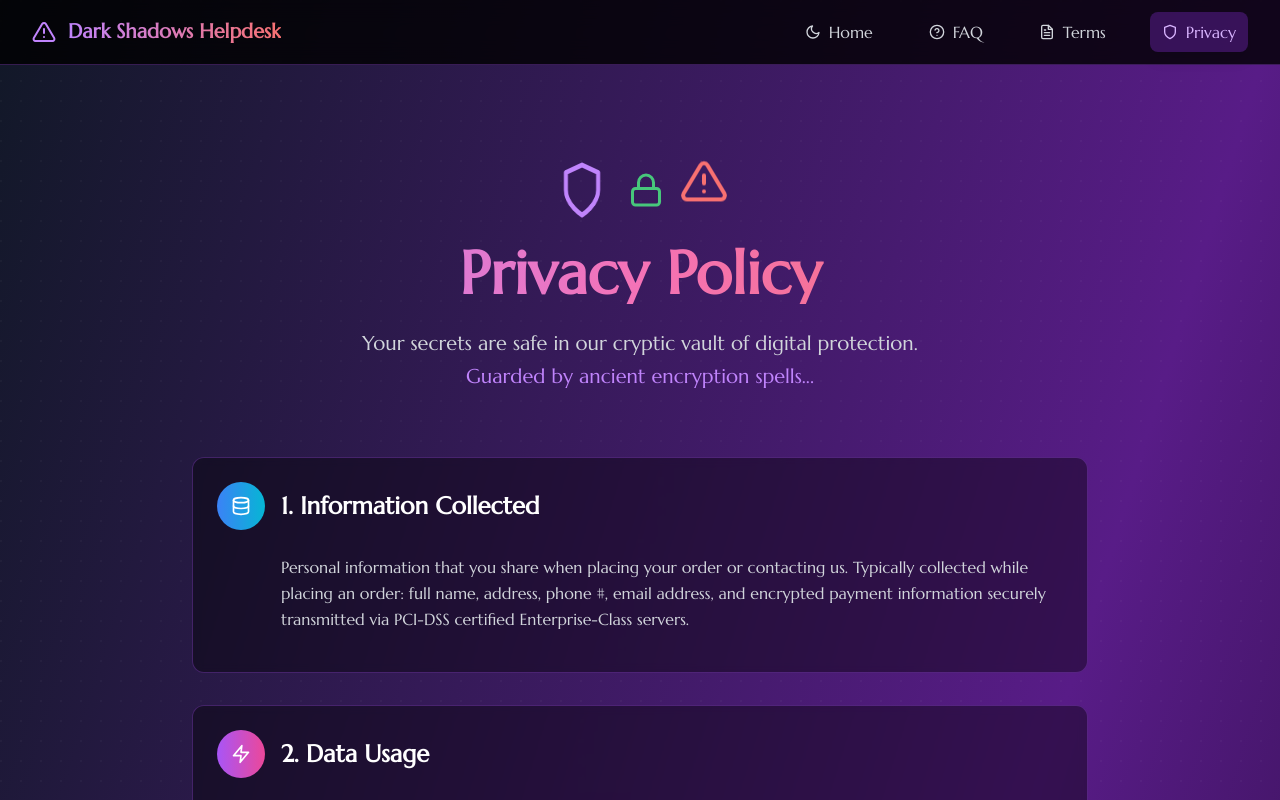
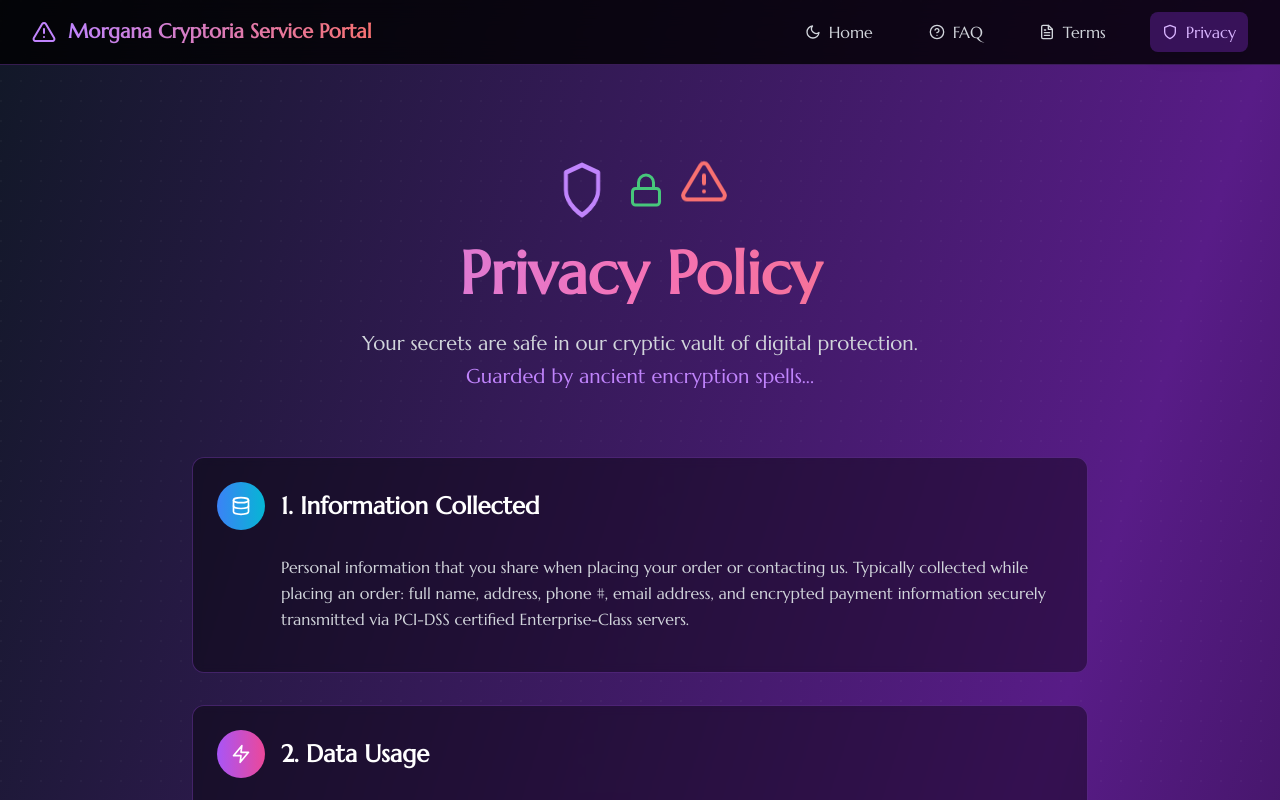
Before and after one commit to Ghostess13/Spooky-Goth-Helpdesk-Creation-7725, a React (Vite) app: page /#/privacy in a window 1280 px wide. Shown: the top 800 px of the page. Built offline with nearby package versions, Linux system fonts and the light colour scheme.

Commit message:
Update Header.jsx

```diff
--- a/src/components/Header.jsx
+++ b/src/components/Header.jsx
@@ -35,7 +35,7 @@ const Header = () => {
               <SafeIcon icon={FiSkull} />
             </motion.div>
             <span className="text-xl font-bold bg-gradient-to-r from-purple-400 to-red-400 bg-clip-text text-transparent font-marcellus">
-              Dark Shadows Helpdesk
+              Morgana Cryptoria Service Portal
             </span>
           </Link>
 
```
